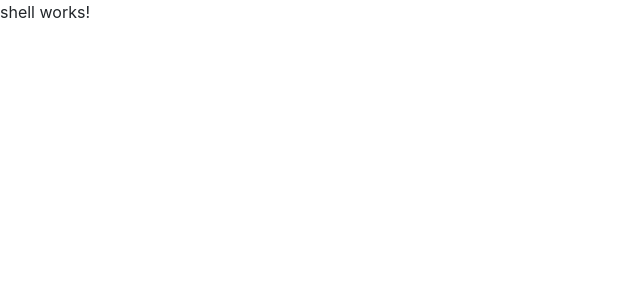
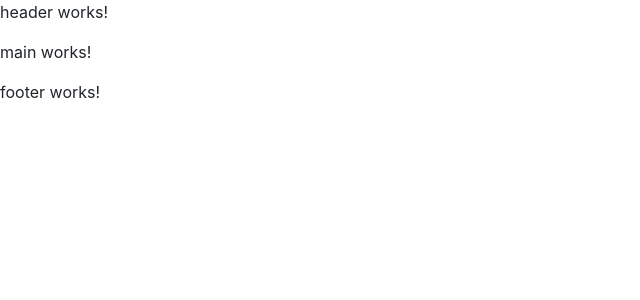
Before and after one commit to jrodg85/FrontendInmoGuancheCRM, an Angular app: page / in a window 1280 px wide. Shown: the top 300 px of the page, without its empty margins (0-640 px from the left). Built offline with nearby package versions, Linux system fonts and the light colour scheme.

Commit message:
Commit 5 Engancho el shell component html al header main y footer

```diff
--- a/src/app/core/shell/shell.component.html
+++ b/src/app/core/shell/shell.component.html
@@ -1 +1,3 @@
-<p>shell works!</p>
+<app-header></app-header>
+<app-main></app-main>
+<app-footer></app-footer>
```
